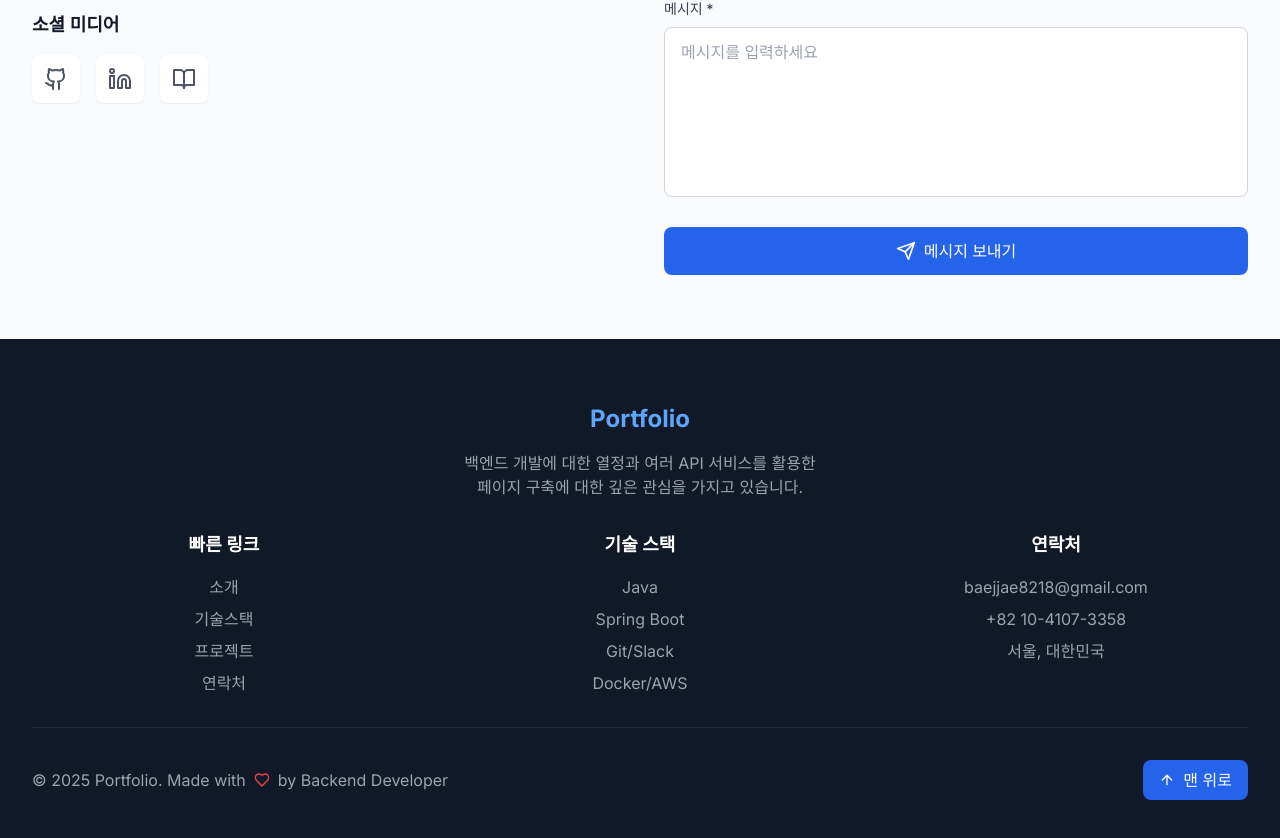
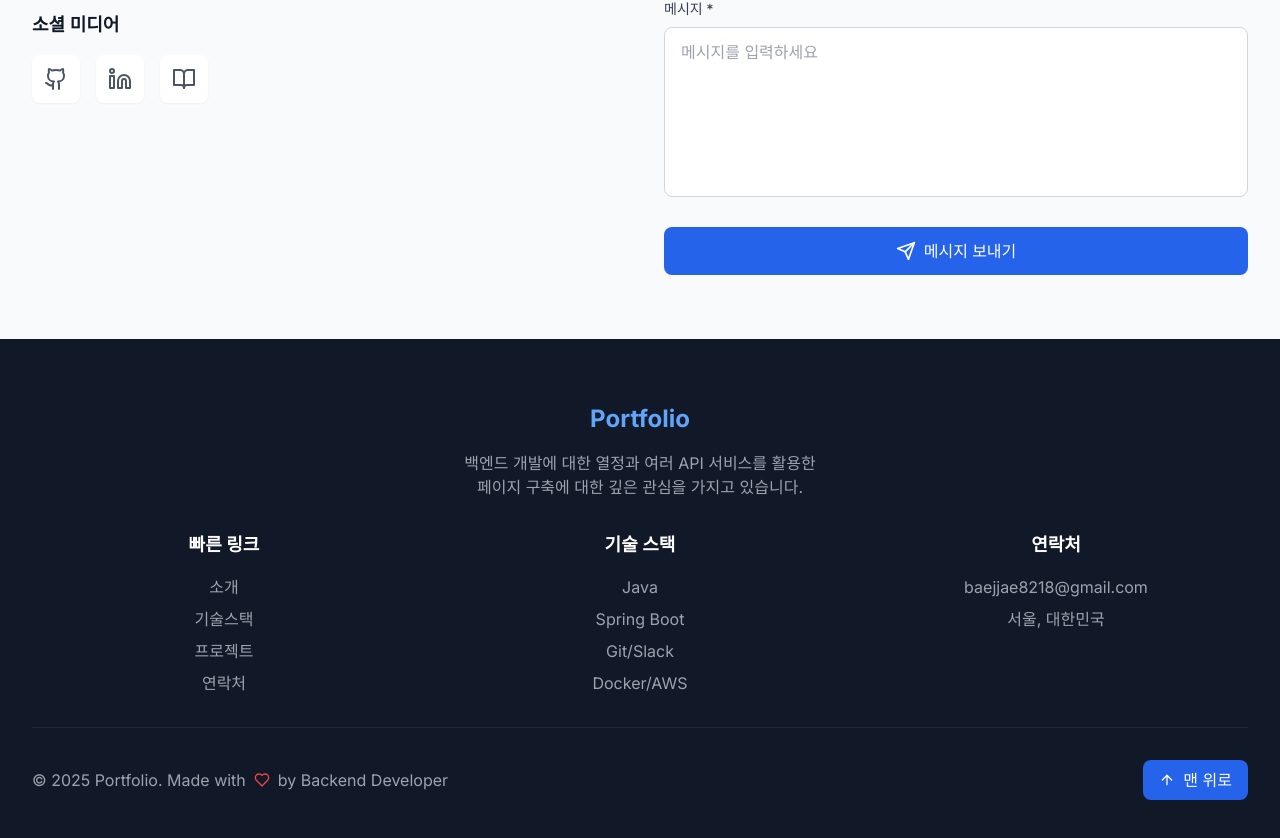
Before and after one commit to minseoBae/portfolio, a Next.js app: page / in a window 1280 px wide. Shown: the part 4490-5328 px from the top of the page. Built offline with nearby package versions, Linux system fonts and the light colour scheme.

Commit message:
fix: 푸터 전화번호 노출 제거
이전 Contact.tsx 수정(전화번호 제거) 때 Footer.tsx에 같은 번호가
중복 노출되고 있던 걸 놓쳤음. 브라우저로 실제 페이지를 스크롤 확인하다
발견해서 함께 제거.

```diff
--- a/components/Footer.tsx
+++ b/components/Footer.tsx
@@ -86,7 +86,6 @@ const Footer = () => {
               <h4 className="text-lg font-semibold mb-4">연락처</h4>
               <ul className="space-y-2">
                 <li className="text-gray-400">baejjae8218@gmail.com</li>
-                <li className="text-gray-400">+82 10-4107-3358</li>
                 <li className="text-gray-400">서울, 대한민국</li>
               </ul>
             </div>
```
